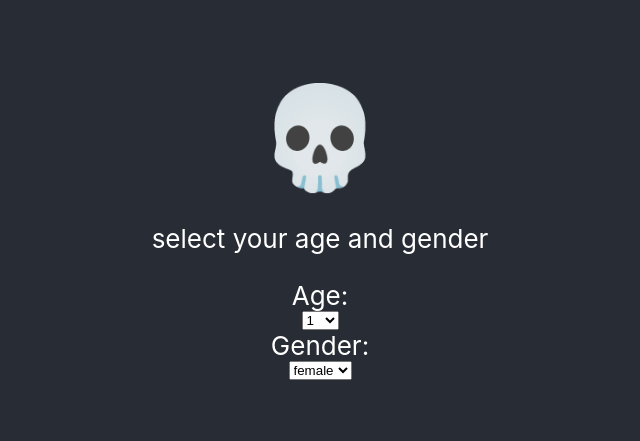
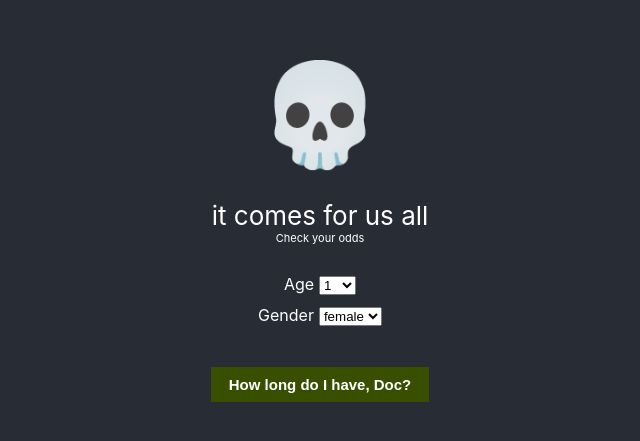
Before and after one commit to FreyrThorv/itcomesforusall, a React (Create React App) app: page / in a window 1280 px wide. Shown: the part 173-614 px from the top of the page, without its empty margins (320-960 px from the left). Built offline with nearby package versions, Linux system fonts and the light colour scheme.

Commit message:
Style input form, add results page.

```diff
--- a/src/App.css
+++ /dev/null
@@ -1,22 +0,0 @@
-.front-page {
-	text-align: center;
-}
-
-.spooky-boy {
-	font-size: 100px;
-}
-
-.container {
-	background-color: #282c34;
-	min-height: 100vh;
-	display: flex;
-	flex-direction: column;
-	align-items: center;
-	justify-content: center;
-	font-size: calc(10px + 2vmin);
-	color: white;
-}
-
-.app-link {
-	color: #61dafb;
-}
--- /dev/null
+++ b/src/App.scss
@@ -0,0 +1,71 @@
+.front-page {
+	text-align: center;
+}
+
+.container {
+	background-color: #282c34;
+	min-height: 100vh;
+	display: flex;
+	flex-direction: column;
+	align-items: center;
+	justify-content: center;
+	font-size: calc(10px + 2vmin);
+	color: white;
+}
+
+.intro {
+	margin-bottom: 20px;
+	.spooky-boy {
+		font-size: 100px;
+	}
+
+	p {
+		margin-bottom: 0;
+	}
+
+	.subtext {
+		font-size: 11px;
+		margin-top: 0px;
+	}
+}
+
+.app-link {
+	color: #61dafb;
+}
+
+.death-form {
+	label {
+		font-size: 16px;
+		margin-right: 5px;
+	}
+
+	.submit-btn {
+		margin-top: 40px;
+		padding: 9px 18px;
+		font-size: 15px;
+		font-weight: bold;
+		color: white;
+		background-color: #394f00;
+		border: none;
+	}
+}
+
+.death-results {
+	p {
+		margin-top: 0px;
+		margin-bottom: 0px;
+		font-size: 16px;
+	}
+
+	a {
+		color: darkolivegreen;
+		margin-top: 50px;
+		font-size: 14px;
+		display: block;
+	}
+
+	.death-percentage {
+		font-size: 25px;
+		margin-top: 10px;
+	}
+}
--- a/src/App.tsx
+++ b/src/App.tsx
@@ -1,5 +1,5 @@
 import React from "react";
-import "./App.css";
+import "./App.scss";
 
 type OptionType = {
 	value: string;
@@ -29,6 +29,7 @@ function App() {
 
 	const [age, setAge] = React.useState("");
 	const [gender, setGender] = React.useState("");
+	const [deathLikelihood, setDeathLikelihood] = React.useState(false);
 
 	const handleChange = (event: React.FormEvent<HTMLSelectElement>) => {
 		const target = event.target as HTMLTextAreaElement;
@@ -40,25 +41,70 @@ function App() {
 		setGender(target.value);
 	};
 
+	const displayDeathLikelihood = () => {
+		setDeathLikelihood(true);
+	};
+
+	const backToStart = () => {
+		setDeathLikelihood(false);
+	};
+
 	return (
 		<div className="front-page">
 			<div className="container">
+				<div className="intro">
 					<span className="spooky-boy" role="img" aria-label="Spooky skull">
 						💀
 					</span>
-				<p>select your age and gender</p>
-				<label>Age:</label>
+					<p>it comes for us all</p>
+					<p className="subtext">Check your odds</p>
+				</div>
+
+				{!deathLikelihood ? (
+					<div className="death-form">
+						<div>
+							<label>Age</label>
 							<select value={age} onChange={handleChange}>
 								{ageOptions.map((elem) => {
-						return <option value={elem.value}>{elem.label}</option>;
+									return (
+										<option key={elem.value} value={elem.value}>
+											{elem.label}
+										</option>
+									);
 								})}
-				</select>{" "}
-				<label>Gender:</label>
+							</select>
+						</div>
+						<div>
+							<label>Gender</label>
 							<select value={gender} onChange={genderChange}>
 								{genderOptions.map((elem) => {
-						return <option value={elem.value}>{elem.label}</option>;
+									return (
+										<option key={elem.value} value={elem.value}>
+											{elem.label}
+										</option>
+									);
 								})}
 							</select>
+						</div>
+
+						<input
+							className="submit-btn"
+							type="submit"
+							value="How long do I have, Doc?"
+							onClick={displayDeathLikelihood}
+						/>
+					</div>
+				) : (
+					<div className="death-results">
+						<p>Your odds of dying in the next 10 years:</p>
+						<p className="death-percentage">
+							<b>5%</b>
+						</p>
+						<a href="/" onClick={backToStart}>
+							← back
+						</a>
+					</div>
+				)}
 			</div>
 		</div>
 	);
```
Lines whose indentation alone changed are shown as unchanged.
